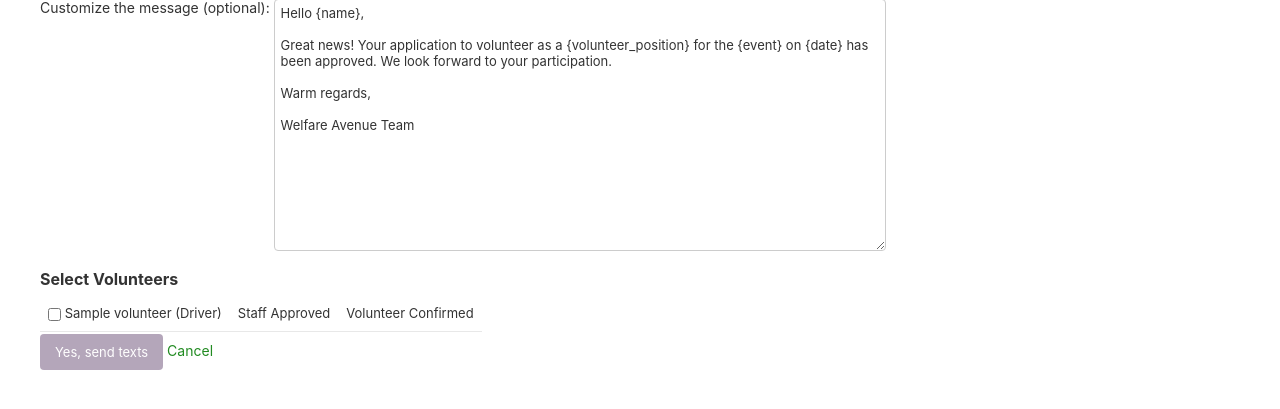
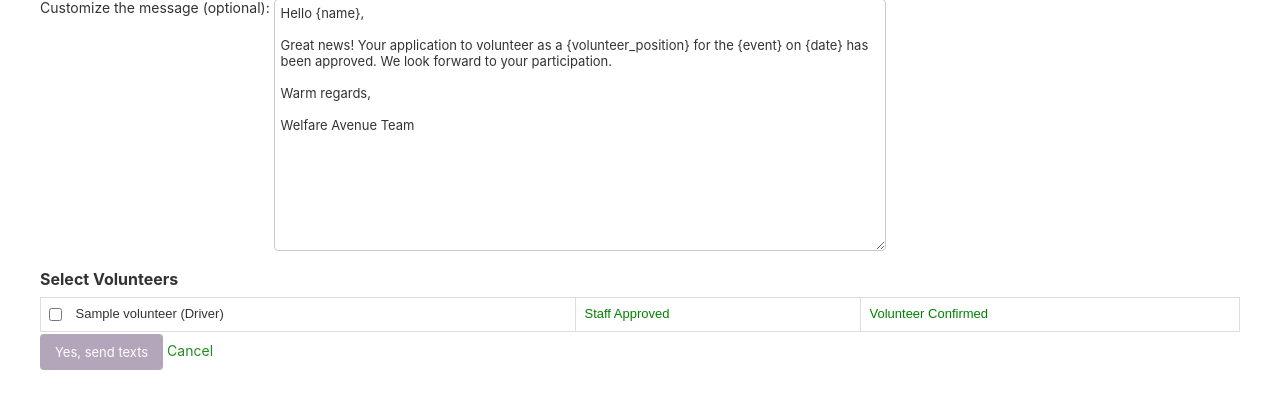
Before and after one commit to georgi3/wa_b, a Django app: template templates/admin/send_texts_confirm.html in a window 1280 px wide. Shown: the part 182-591 px from the top of the page. Run offline with Django 4.2, Linux system fonts and the light colour scheme; tables that the repository leaves empty hold one stand-in row (values such as "Sample post"); the template is opened without the code that fills it: values that come from a table or form of the project are taken from there, most other values are stand-ins (such as "Sample title", 1, 10 or a date in 2020); parts of the project's set-up code (start-up, migrations or seed data) failed here and were passed over.

Commit message:
added custom css to style table with associated volunteers in admin/send_texts_confirm.html

```diff
--- a/static/css/admin.css
+++ b/static/css/admin.css
@@ -94,3 +94,37 @@
         "Segoe UI Symbol",
         "Noto Color Emoji";
 }
+
+/* Admin CSS For Sending Out Text Messages */
+.table-container {
+    font-family: Arial, sans-serif;
+    border-collapse: collapse;
+    width: 100%;
+}
+
+.table-container td, .table-container th {
+    border: 1px solid #ddd;
+    padding: 8px;
+}
+
+.table-container tr:nth-child(even){background-color: #f2f2f2;}
+
+.table-container th {
+    padding-top: 12px;
+    padding-bottom: 12px;
+    text-align: left;
+    background-color: #4CAF50;
+    color: white;
+}
+
+.approved {
+    color: green;
+}
+
+.not-approved {
+    color: red;
+}
+
+.volunteer-checkbox {
+    margin-right: 10px;
+}
```
